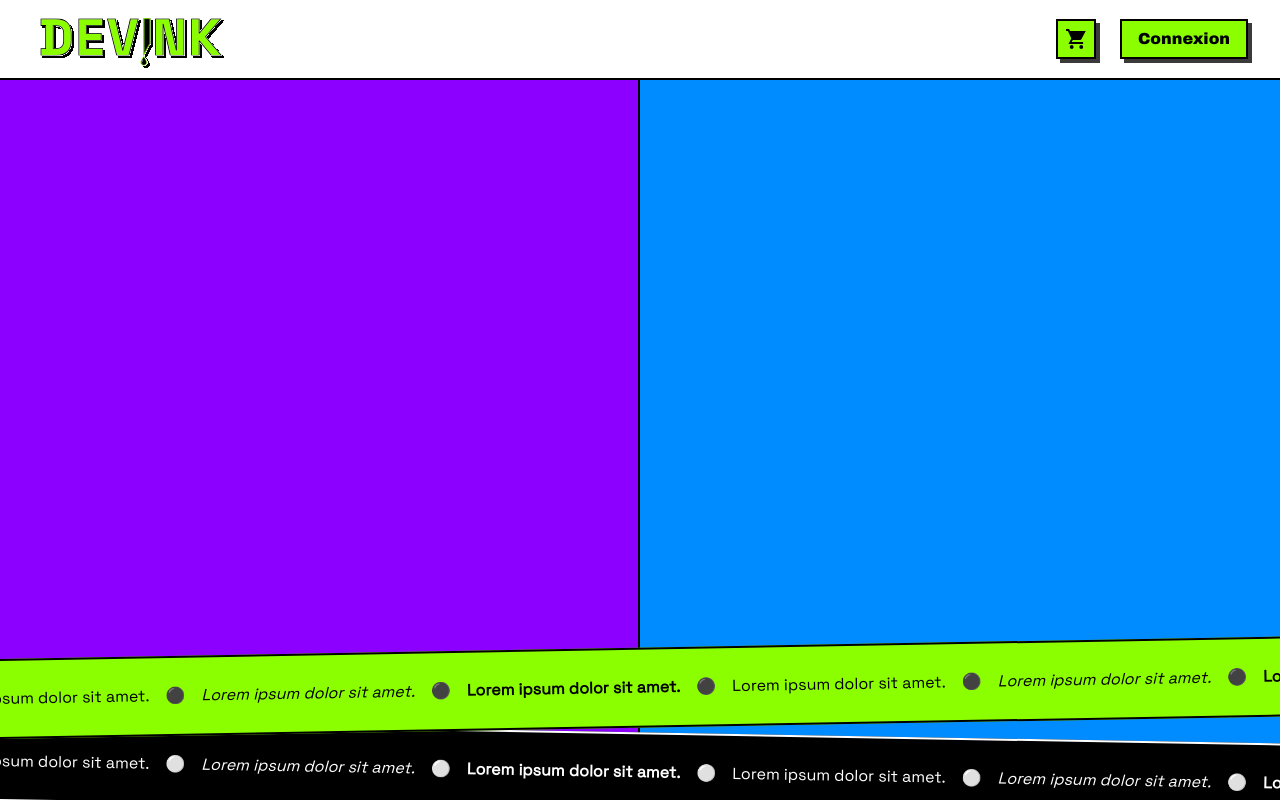
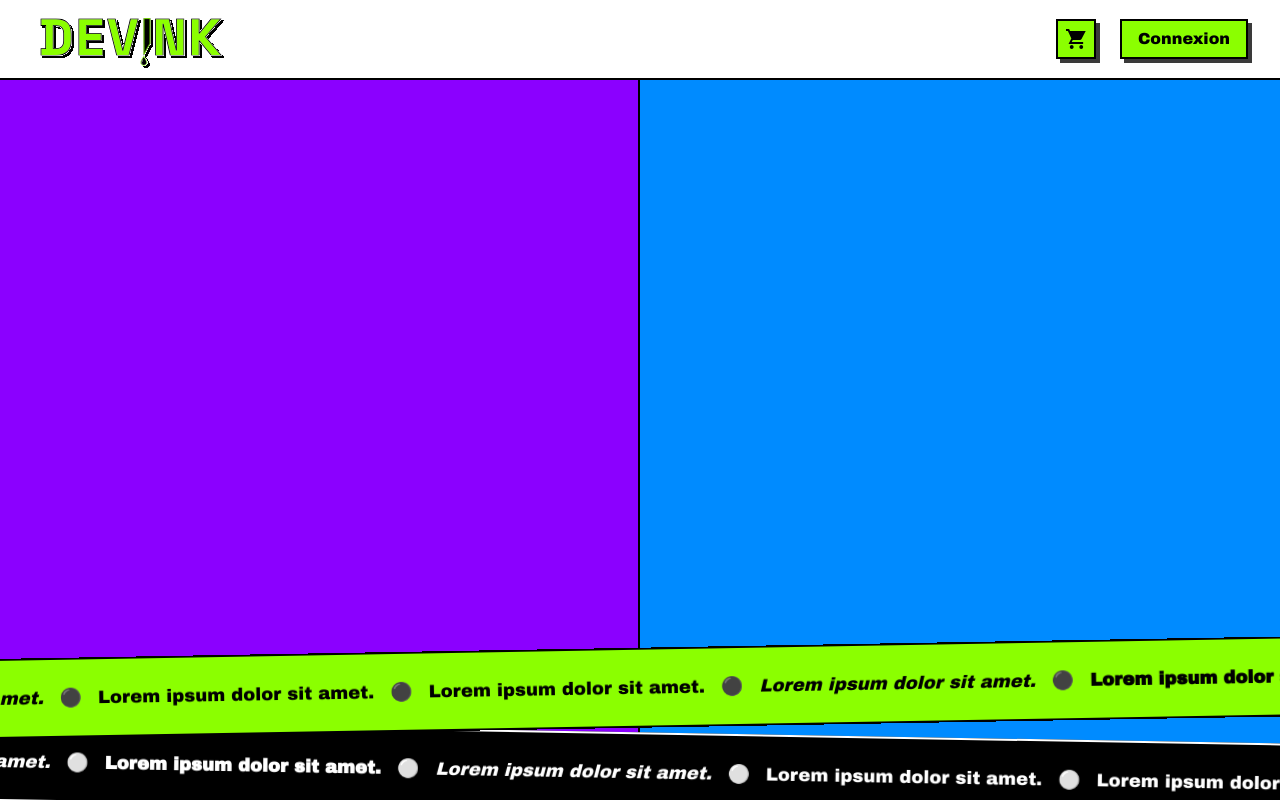
Before and after one commit to LucDub-code/devink, a Next.js app: page / in a window 1280 px wide. Shown: the top 800 px of the page. Built offline with nearby package versions, Linux system fonts and the light colour scheme.

Commit message:
feat: animate Marquees with GSAP infinite loop in opposite directions

```diff
--- a/components/layout/Marquees.tsx
+++ b/components/layout/Marquees.tsx
@@ -10,12 +10,17 @@ export default function Marquees() {
         translateY={20}
         rotation={-1}
         zIndex={3}
+        animationDirection="right"
       >
         <span>Lorem ipsum dolor sit amet.</span>
         <span aria-hidden="true">⚫</span>
         <em>Lorem ipsum dolor sit amet.</em>
         <span aria-hidden="true">⚫</span>
         <strong>Lorem ipsum dolor sit amet.</strong>
+        <span aria-hidden="true">⚫</span>
+        <em>Lorem ipsum dolor sit amet.</em>
+        <span aria-hidden="true">⚫</span>
+        <span>Lorem ipsum dolor sit amet.</span>
         <span aria-hidden="true">⚫</span>
       </Marquee>
       <Marquee
@@ -25,6 +30,7 @@ export default function Marquees() {
         translateY={0}
         rotation={1}
         zIndex={2}
+        animationDirection="left"
       >
         <span>Lorem ipsum dolor sit amet.</span>
         <span aria-hidden="true">⚪</span>
@@ -32,6 +38,10 @@ export default function Marquees() {
         <span aria-hidden="true">⚪</span>
         <strong>Lorem ipsum dolor sit amet.</strong>
         <span aria-hidden="true">⚪</span>
+        <em>Lorem ipsum dolor sit amet.</em>
+        <span aria-hidden="true">⚪</span>
+        <span>Lorem ipsum dolor sit amet.</span>
+        <span aria-hidden="true">⚪</span>
       </Marquee>
     </div>
   )
--- a/components/ui/Marquee.tsx
+++ b/components/ui/Marquee.tsx
@@ -12,12 +12,30 @@ type MarqueeProps = {
   children: React.ReactNode,
   translateY: number,
   rotation: number,
-  zIndex: number
+  zIndex: number,
+  animationDirection: "left" | "right"
 }
 
-export default function Marquee({ bgColor, borderColor, textColor, children, translateY, rotation, zIndex }: MarqueeProps) {
+export default function Marquee({ bgColor, borderColor, textColor, children, translateY, rotation, zIndex, animationDirection }: MarqueeProps) {
 
   const trackRef = useRef<HTMLDivElement>(null)
+
+  useGSAP(() => {
+
+    const xFrom = animationDirection === "left" ? 0 : -50
+    const xTo = animationDirection === "left" ? -50 : 0
+
+    gsap.fromTo(
+      trackRef.current,
+      { xPercent: xFrom },
+      {
+        xPercent: xTo,
+        duration: 20,
+        ease: "none",
+        repeat: -1
+      }
+    )
+  }, [animationDirection])
 
   return (
     <div
@@ -28,8 +46,8 @@ export default function Marquee({ bgColor, borderColor, textColor, children, tra
         zIndex
       }}
     >
-      <div className="wrapper overflow-hidden h-full flex items-center">
-        <div className="track flex whitespace-nowrap">
+      <div className="overflow-hidden h-full flex items-center">
+        <div ref={trackRef} className="flex whitespace-nowrap font-head text-lg">
           {[0,1].map((i) => (
             <div key={i} className="flex shrink-0 items-center gap-4 pr-4" aria-hidden={i > 0}>
               {children}
```
